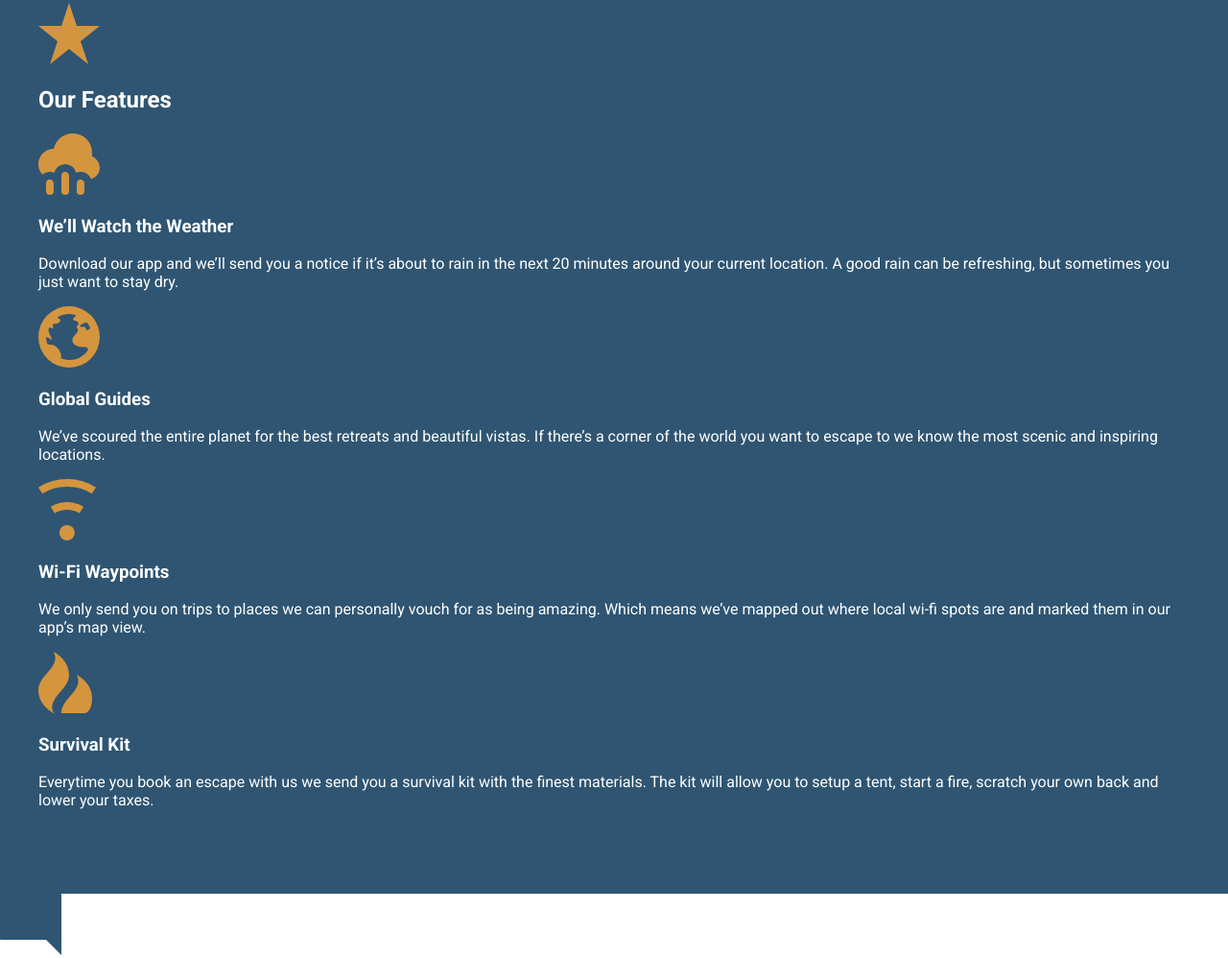
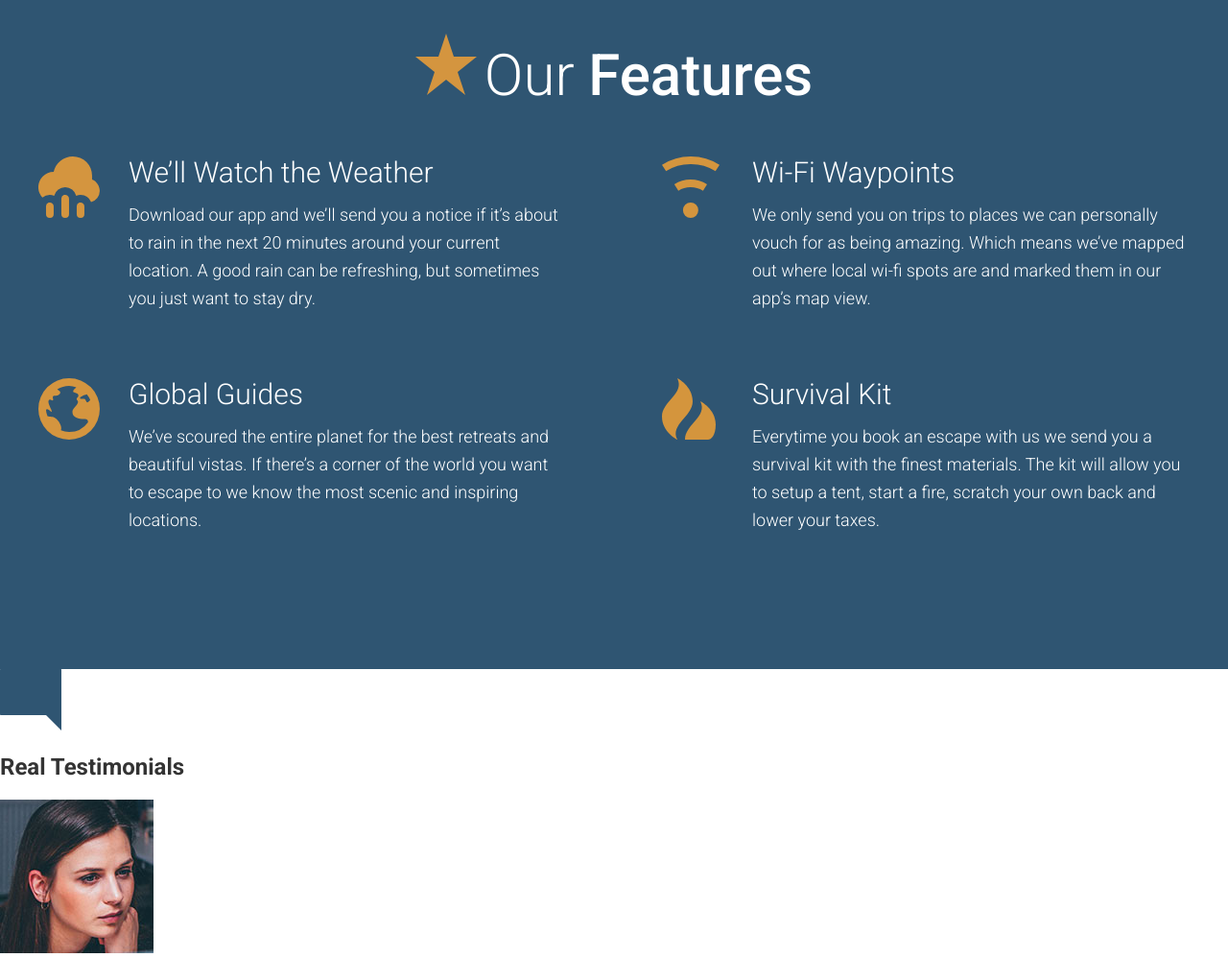
Before and after one commit to thinh1995/travel-site, a website: page app/index.html in a window 1280 px wide. Shown: the part 2270-3268 px from the top of the page at 96% size. Drawn offline with Linux system fonts and the light colour scheme.

Commit message:
Complete section our features

```diff
--- /dev/null
+++ b/app/assets/styles/modules/_feature-item.css
@@ -0,0 +1,32 @@
+.feature-item {
+    position: relative;
+    padding-bottom: 2.5rem;
+
+    @mixin atSmall {
+        padding-left: 94px;
+    }
+
+    &__icon {
+        display: block;
+        margin: 0 auto;
+
+        @mixin atSmall {
+            position: absolute;
+            left: 0;
+        }
+    }
+
+    &__title{
+        font-size: 1.6rem;
+        font-weight: 300;
+        margin-bottom: .8rem;
+        margin-top: .7rem;
+        text-align: center;
+
+        @mixin atSmall {
+            font-size: 1.875rem;
+            margin-top: 0;
+            text-align: left;
+        }
+    }
+}
--- a/app/assets/styles/modules/_generic-content-container.css
+++ b/app/assets/styles/modules/_generic-content-container.css
@@ -2,7 +2,8 @@
 
     p {
         line-height: 1.6;
-        margin: 1.8rem 0;
+        margin: 0 0 1.8rem 0;
+        font-weight: 300;
 
         @mixin atSmall {
             font-size: 1.125rem;
--- a/app/assets/styles/modules/_row.css
+++ b/app/assets/styles/modules/_row.css
@@ -1,9 +1,20 @@
 .row {
-    margin-right: -65px;
     @mixin clearfix;
+
+    &--gutters {
+        margin-right: -65px;
+    }
 
     &--gutters > div {
         padding-right: 65px;
+    }
+
+    &--gutters-larger {
+        margin-right: -100px;
+    }
+
+    &--gutters-larger > div {
+        padding-right: 100px;
     }
 
     &__b-margin-until-medium {
@@ -20,6 +31,11 @@
             width: 37%;
         }
 
+        &__medium-6 {
+            float: left;
+            width: 50%;
+        }
+
         &__medium-8 {
             float: left;
             width: 66.66%;
--- /dev/null
+++ b/app/assets/styles/modules/_section-title.css
@@ -0,0 +1,27 @@
+.section-title {
+    font-size: 2.55rem;
+    font-weight: 300;
+    text-align: center;
+
+    @mixin atSmall {
+        font-size: 3.75rem;
+    }
+
+    strong {
+        font-weight: 500;
+    }
+
+    &__icon {
+        display: block;
+        margin-left: auto;
+        margin-right: auto;
+        margin-bottom: .6rem;
+
+        @mixin atSmall {
+            margin-right: .5rem;
+            margin-left: 0;
+            margin-bottom: 0;
+            display: inline-block;
+        }
+    }
+}
--- a/app/assets/styles/styles.css
+++ b/app/assets/styles/styles.css
@@ -9,3 +9,5 @@
 @import "modules/_headline";
 @import "modules/_row";
 @import "modules/_generic-content-container";
+@import "modules/_section-title";
+@import "modules/_feature-item";
--- a/app/index.html
+++ b/app/index.html
@@ -67,24 +67,36 @@
 
   <div id="features" class="page-section page-section--blue">
       <div class="wrapper">
-          <img src="assets/images/icons/star.svg">
-          <h2>Our Features</h2>
+          <h2 class="section-title"><img class="section-title__icon" src="assets/images/icons/star.svg">Our <strong>Features</strong></h2>
 
-          <img src="assets/images/icons/rain.svg">
-          <h3>We&rsquo;ll Watch the Weather</h3>
-          <p>Download our app and we&rsquo;ll send you a notice if it&rsquo;s about to rain in the next 20 minutes around your current location. A good rain can be refreshing, but sometimes you just want to stay dry.</p>
+          <div class="row row--gutters-larger generic-content-container">
+              <div class="row__medium-6">
+                  <div class="feature-item">
+                      <img class="feature-item__icon" src="assets/images/icons/rain.svg">
+                      <h3 class="feature-item__title">We&rsquo;ll Watch the Weather</h3>
+                      <p>Download our app and we&rsquo;ll send you a notice if it&rsquo;s about to rain in the next 20 minutes around your current location. A good rain can be refreshing, but sometimes you just want to stay dry.</p>
+                  </div>
 
-          <img src="assets/images/icons/globe.svg">
-          <h3>Global Guides</h3>
-          <p>We&rsquo;ve scoured the entire planet for the best retreats and beautiful vistas. If there&rsquo;s a corner of the world you want to escape to we know the most scenic and inspiring locations.</p>
+                  <div class="feature-item">
+                      <img class="feature-item__icon" src="assets/images/icons/globe.svg">
+                      <h3 class="feature-item__title">Global Guides</h3>
+                      <p>We&rsquo;ve scoured the entire planet for the best retreats and beautiful vistas. If there&rsquo;s a corner of the world you want to escape to we know the most scenic and inspiring locations.</p>
+                  </div>
+              </div>
+              <div class="row__medium-6">
+                  <div class="feature-item">
+                      <img class="feature-item__icon" src="assets/images/icons/wifi.svg">
+                      <h3 class="feature-item__title">Wi-Fi Waypoints</h3>
+                      <p>We only send you on trips to places we can personally vouch for as being amazing. Which means we&rsquo;ve mapped out where local wi-fi spots are and marked them in our app&rsquo;s map view.</p>
+                  </div>
 
-          <img src="assets/images/icons/wifi.svg">
-          <h3>Wi-Fi Waypoints</h3>
-          <p>We only send you on trips to places we can personally vouch for as being amazing. Which means we&rsquo;ve mapped out where local wi-fi spots are and marked them in our app&rsquo;s map view.</p>
-
-          <img src="assets/images/icons/fire.svg">
-          <h3>Survival Kit</h3>
-          <p>Everytime you book an escape with us we send you a survival kit with the finest materials. The kit will allow you to setup a tent, start a fire, scratch your own back and lower your taxes.</p>
+                  <div class="feature-item">
+                      <img class="feature-item__icon" src="assets/images/icons/fire.svg">
+                      <h3 class="feature-item__title">Survival Kit</h3>
+                      <p>Everytime you book an escape with us we send you a survival kit with the finest materials. The kit will allow you to setup a tent, start a fire, scratch your own back and lower your taxes.</p>
+                  </div>
+              </div>
+          </div>
       </div>
   </div>
 
--- a/app/temp/styles/styles.css
+++ b/app/temp/styles/styles.css
@@ -549,18 +549,26 @@ a {
         margin-top: 0;
     }
 
-.row {
-    margin-right: -65px;
-}
-
 .row::after {
         content: "";
         clear: both;
         display: table;
     }
 
+.row--gutters {
+        margin-right: -65px;
+    }
+
 .row--gutters > div {
         padding-right: 65px;
+    }
+
+.row--gutters-larger {
+        margin-right: -100px;
+    }
+
+.row--gutters-larger > div {
+        padding-right: 100px;
     }
 
 .row__b-margin-until-medium {
@@ -575,6 +583,11 @@ a {
 
         .row__medium-4--larger {
             width: 37%;
+        }
+
+        .row__medium-6 {
+            float: left;
+            width: 50%;
         }
 
         .row__medium-8 {
@@ -593,7 +606,8 @@ a {
 
 .generic-content-container p {
         line-height: 1.6;
-        margin: 1.8rem 0;
+        margin: 0 0 1.8rem 0;
+        font-weight: 300;
     }
 
 @media (min-width: 530px) {
@@ -606,3 +620,79 @@ a {
 .generic-content-container p a {
         font-weight: 700;
     }
+
+.section-title {
+    font-size: 2.55rem;
+    font-weight: 300;
+    text-align: center;
+}
+
+@media (min-width: 530px) {
+
+.section-title {
+        font-size: 3.75rem
+}
+    }
+
+.section-title strong {
+        font-weight: 500;
+    }
+
+.section-title__icon {
+        display: block;
+        margin-left: auto;
+        margin-right: auto;
+        margin-bottom: .6rem;
+    }
+
+@media (min-width: 530px) {
+
+.section-title__icon {
+            margin-right: .5rem;
+            margin-left: 0;
+            margin-bottom: 0;
+            display: inline-block
+    }
+    }
+
+.feature-item {
+    position: relative;
+    padding-bottom: 2.5rem;
+}
+
+@media (min-width: 530px) {
+
+.feature-item {
+        padding-left: 94px
+}
+    }
+
+.feature-item__icon {
+        display: block;
+        margin: 0 auto;
+    }
+
+@media (min-width: 530px) {
+
+.feature-item__icon {
+            position: absolute;
+            left: 0
+    }
+    }
+
+.feature-item__title{
+        font-size: 1.6rem;
+        font-weight: 300;
+        margin-bottom: .8rem;
+        margin-top: .7rem;
+        text-align: center;
+    }
+
+@media (min-width: 530px) {
+
+.feature-item__title{
+            font-size: 1.875rem;
+            margin-top: 0;
+            text-align: left
+    }
+    }
```
